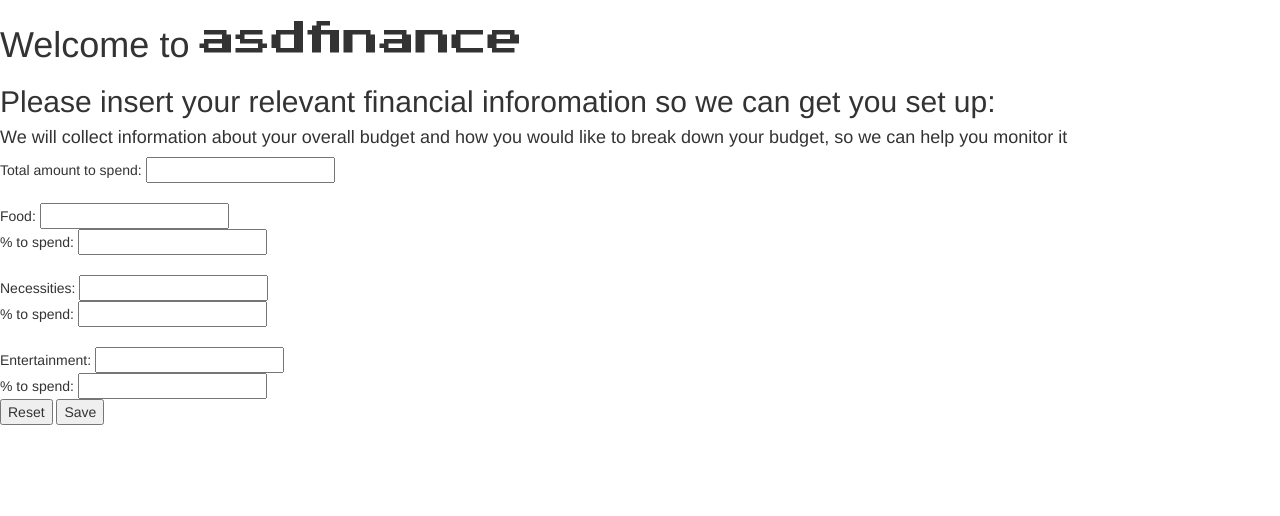
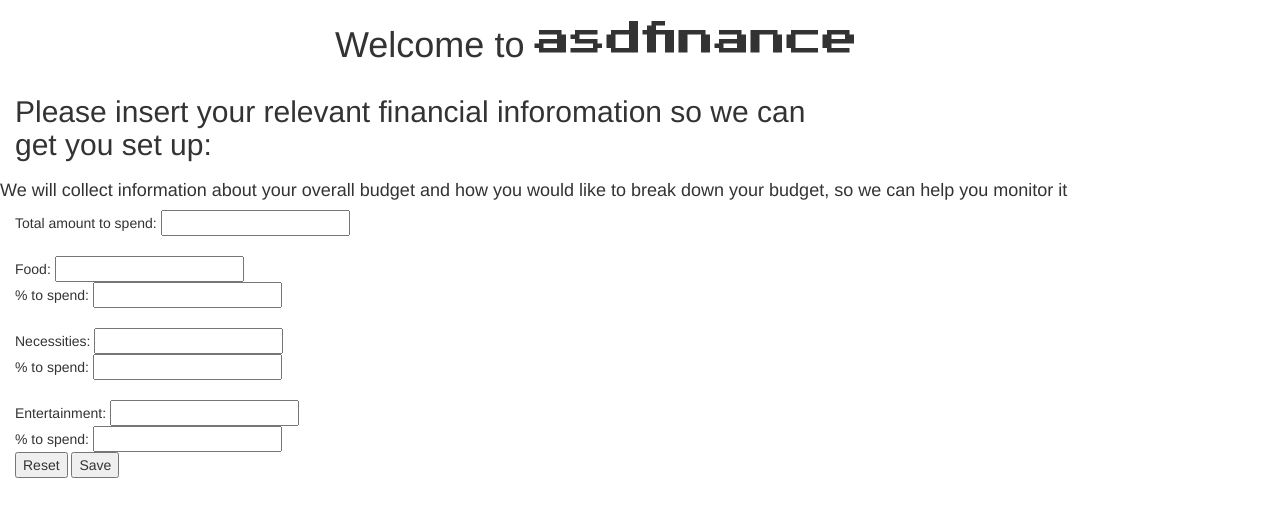
Before and after one commit to darrentu/asdfinance, a plain HTML site: page enterprise/Views/main.html in a window 1280 px wide. Drawn offline with nearby package versions, Linux system fonts and the light colour scheme.

Commit message:
more stuff

```diff
--- a/enterprise/Views/main.html
+++ b/enterprise/Views/main.html
@@ -19,13 +19,20 @@
     <script src="../Controllers/form.js"></script>
   </head>
   <body>
-    <h1>Welcome to <span class="bit-font">asdfinance</span></h1>
+  	<div class="container-fluid">
+  		<div class="row">
+	    	<h1 class = "col-md-6 col-md-offset-3 col-xs-6">Welcome to <span class="bit-font">asdfinance</span></h1>
+	    </div>
 
-    <h2>Please insert your relevant financial inforomation so we can get you set up:</h2>
+	    <div class="row">
+		    <h2 class="col-md-8">Please insert your relevant financial inforomation so we can get you set up:</h2>
+		</div>
 
-    <h4>
+		<div class="row">
+			<h4 lass="col-md-offset-1 col-md-8">
 		    	We will collect information about your overall budget and how you would like to break down your budget, so we can help you monitor it
 		    </h4>
+		</div>
 
 	    <div ng-controller="dataController">
 	    	<div>
@@ -54,6 +61,8 @@
 		    <input type="button" ng-click="reset()" value="Reset" />
 		    <input type="submit" ng-click="update(user)" value="Save" />
 		  </form>
+		</div>
+	</div>
 
     <!-- jQuery (necessary for Bootstrap's JavaScript plugins) -->
     <script src="https://ajax.googleapis.com/ajax/libs/jquery/1.12.4/jquery.min.js"></script>
```
Lines whose indentation alone changed are shown as unchanged.
